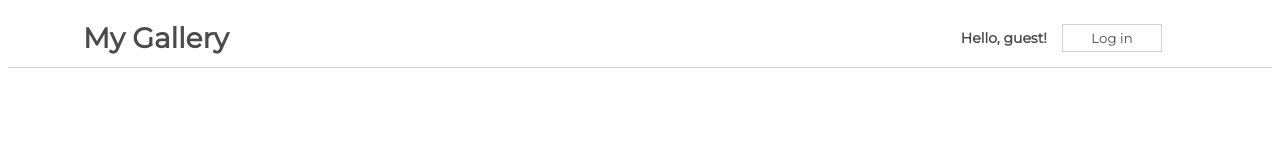
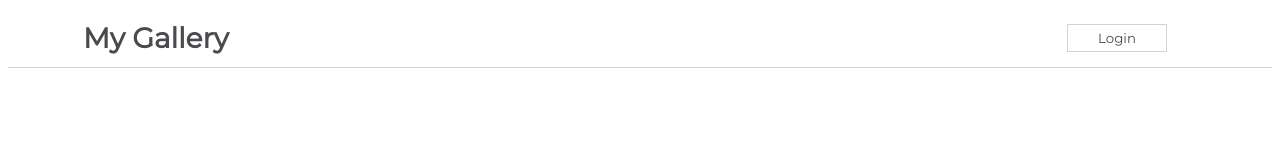
Before and after one commit to avabellaw/react-challenge, a React (Create React App) app in the folder my-app/: page / in a window 1280 px wide. Shown: the top 160 px of the page. Built offline with nearby package versions, Linux system fonts and the light colour scheme.

Commit message:
Add challange 3 - Passing method to child

```diff
--- a/my-app/src/App.js
+++ b/my-app/src/App.js
@@ -1,17 +1,21 @@
 import css from './App.module.css';
 import Sidebar from './components/Sidebar';
 import NavBarSimple from './components/NavBarSimple';
+import NavBarForm from './components/NavBarForm'
 import React from 'react';
 
 function App() {
   return (
     <div className={css.App}>
         {
-            /* Challenge 1 */
-            //<Sidebar />
+            // Challenge 1
+            /*<Sidebar /> */
 
-            /* Challenge 2 */
-            <NavBarSimple name="Ava" />
+            // Challenge 2
+            /* <NavBarSimple name="Ava" /> */
+
+            // Challenge 3
+            <NavBarForm />
         }
     </div>
   );
--- /dev/null
+++ b/my-app/src/components/NavBarChild.js
@@ -0,0 +1,25 @@
+import React from 'react'
+
+function NavBarChild(props) {
+  return (
+    <div>
+        {props.isLoggedIn ? (
+            <div>
+                <label htmlFor="username">Username: </label>
+                <input type="text" id="username" placeholder="username" />
+
+                <label htmlFor="password">Password: </label>
+                <input type="text" id="password" placeholder="password" />
+
+                <button onClick={props.clickHandler}>Submit</button>
+            </div>
+        ) : (
+            <div>
+                <button onClick={props.clickHandler}>Login</button>
+            </div>
+        )}
+    </div>
+  )
+}
+
+export default NavBarChild
--- /dev/null
+++ b/my-app/src/components/NavBarForm.js
@@ -0,0 +1,31 @@
+import React, { Component } from 'react'
+import NavBarChild from "./NavBarChild"
+import css from './css/NavBarForm.module.css'
+
+export class NavBarForm extends Component {
+    constructor(props) {
+        super(props);
+        this.state = {
+            isLoggedIn: false
+        }
+    }
+
+    toggleLoggedIn = () => {
+        this.setState((prevState) => {
+            return {
+                isLoggedIn: !prevState.isLoggedIn
+            }
+        })
+    }
+
+    render() {
+        return (
+            <div className ={css.NavBar}>
+                <h1>My Gallery</h1>
+                <NavBarChild isLoggedIn={this.state.isLoggedIn} clickHandler={this.toggleLoggedIn} />
+            </div>
+        )
+    }
+}
+
+export default NavBarForm
```
